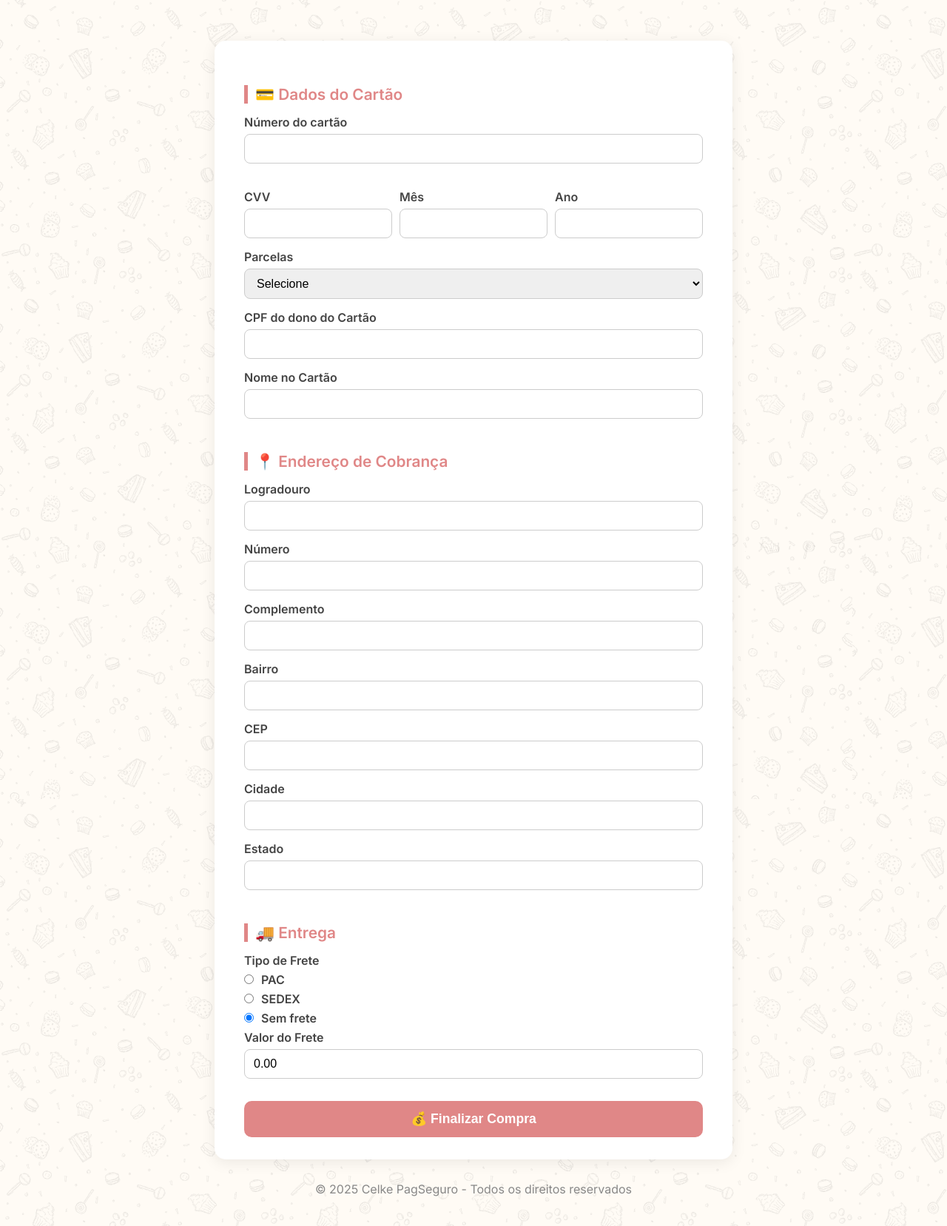
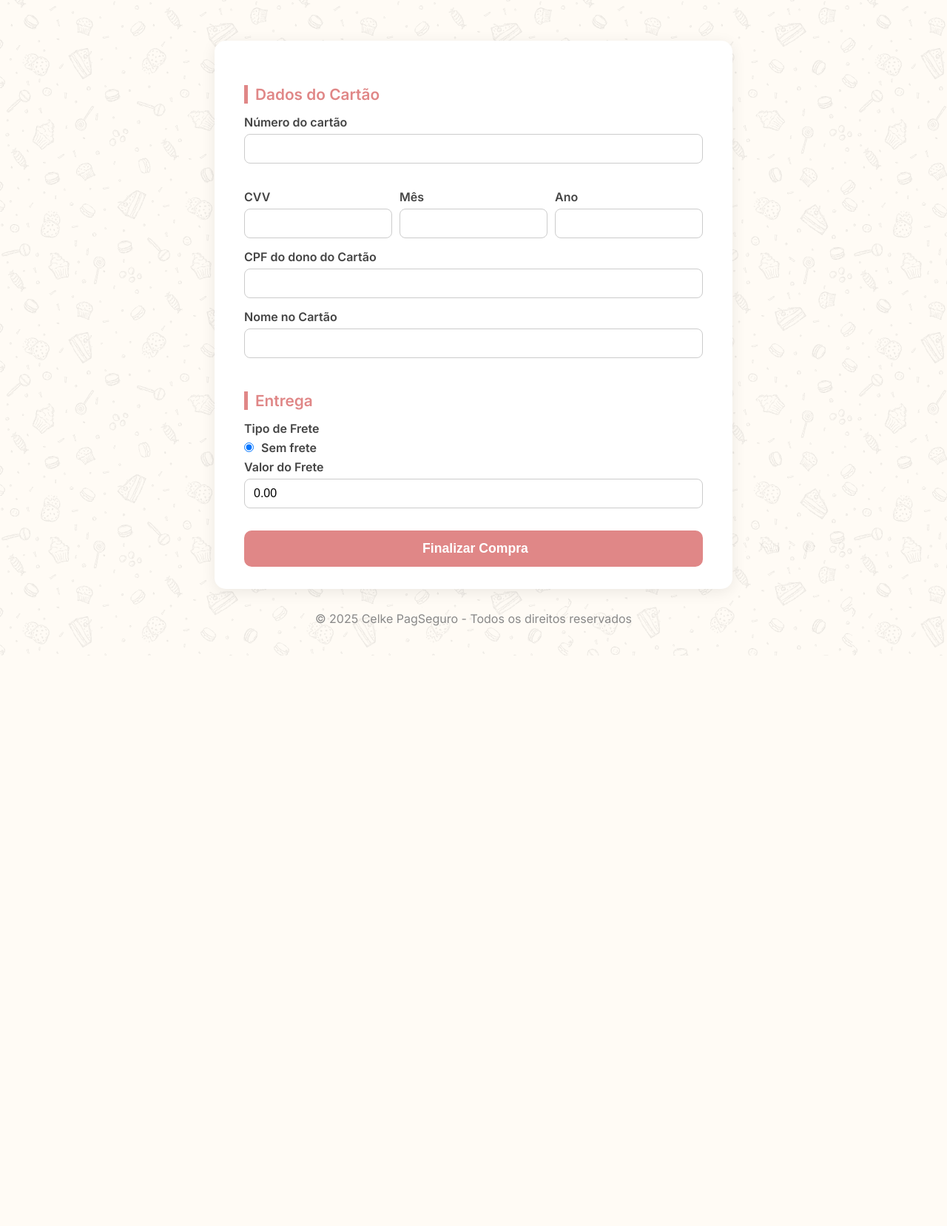
Before and after one commit to Ilomilo11/Cantinho-doce, a PHP site: page /celke/pagaamento.php in a window 1280 px wide. Shown: the whole page at 74% size. After the commit the page ends 886 px from the top, so only its background shows below. Run offline with PHP 8.4, Linux system fonts and the light colour scheme; some libraries are stand-ins or nearby versions.

Commit message:
Update pagaamento.php

```diff
--- a/CantinhoDoce/pagaamento.php
+++ b/CantinhoDoce/pagaamento.php
@@ -1,5 +1,6 @@
 <?php
 include './configuracao.php';
+
 ?>
 <!DOCTYPE html>
 <html lang="pt-br">
@@ -17,7 +18,7 @@ include './configuracao.php';
 
         body {
             font-family: "Inter", sans-serif;
-            background-color: #fff7f9;
+            background-color: #D17777;
             color: #333;
             display: flex;
             flex-direction: column;
@@ -145,7 +146,7 @@ include './configuracao.php';
         <input type="hidden" name="amount" id="amount" value="600.00">
         <input type="hidden" name="noIntInstalQuantity" id="noIntInstalQuantity" value="2">
 
-        <h2>💳 Dados do Cartão</h2>
+        <h2>Dados do Cartão</h2>
         <label>Número do cartão</label>
         <input type="text" name="numCartao" id="numCartao" required>
         <span class="bandeira-cartao"></span>
@@ -165,44 +166,21 @@ include './configuracao.php';
             </div>
         </div>
 
-        <label>Parcelas</label>
-        <select name="qntParcelas" id="qntParcelas" class="select-qnt-parcelas">
-            <option value="">Selecione</option>
-        </select>
-
         <label>CPF do dono do Cartão</label>
         <input type="text" name="creditCardHolderCPF" id="creditCardHolderCPF" required>
 
         <label>Nome no Cartão</label>
         <input type="text" name="creditCardHolderName" id="creditCardHolderName" required>
 
-        <h2>📍 Endereço de Cobrança</h2>
-        <label>Logradouro</label>
-        <input type="text" name="billingAddressStreet" id="billingAddressStreet" required>
-        <label>Número</label>
-        <input type="text" name="billingAddressNumber" id="billingAddressNumber" required>
-        <label>Complemento</label>
-        <input type="text" name="billingAddressComplement" id="billingAddressComplement">
-        <label>Bairro</label>
-        <input type="text" name="billingAddressDistrict" id="billingAddressDistrict">
-        <label>CEP</label>
-        <input type="text" name="billingAddressPostalCode" id="billingAddressPostalCode" required>
-        <label>Cidade</label>
-        <input type="text" name="billingAddressCity" id="billingAddressCity" required>
-        <label>Estado</label>
-        <input type="text" name="billingAddressState" id="billingAddressState" required>
-
-        <h2>🚚 Entrega</h2>
+        <h2> Entrega</h2>
         <label>Tipo de Frete</label>
         <div>
-            <label><input type="radio" name="shippingType" value="1"> PAC</label>
-            <label><input type="radio" name="shippingType" value="2"> SEDEX</label>
             <label><input type="radio" name="shippingType" value="3" checked> Sem frete</label>
         </div>
         <label>Valor do Frete</label>
         <input type="text" name="shippingCost" id="shippingCost" value="0.00">
 
-        <input type="submit" name="btnComprar" id="btnComprar" value="💰 Finalizar Compra">
+        <input type="submit" name="btnComprar" id="btnComprar" value=" Finalizar Compra">
     </form>
 
     <footer>© 2025 Celke PagSeguro - Todos os direitos reservados</footer>
@@ -229,7 +207,8 @@ include './configuracao.php';
                     }
                 },
                 error: function() {
-                    alert("⚠️ Erro na comunicação com o servidor!");
+                    alert("✅ Muito bem, pagamento confirmado!");
+                    window.location.href = "pagina_inicial.php?status=error";
                 }
             });
         });
```
